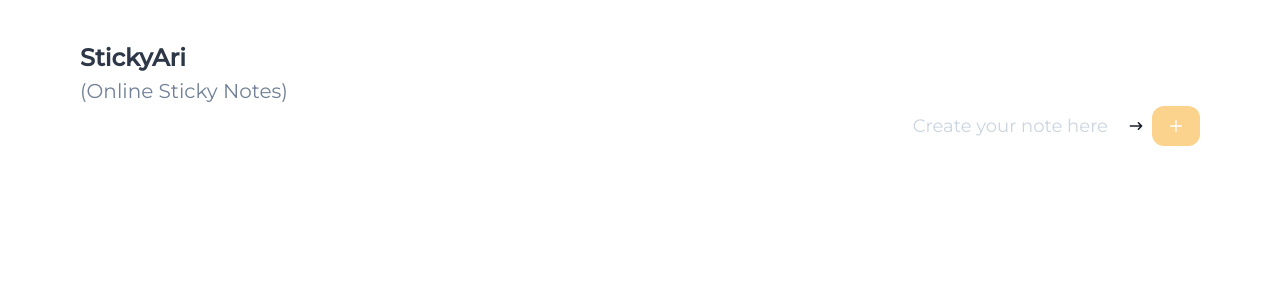
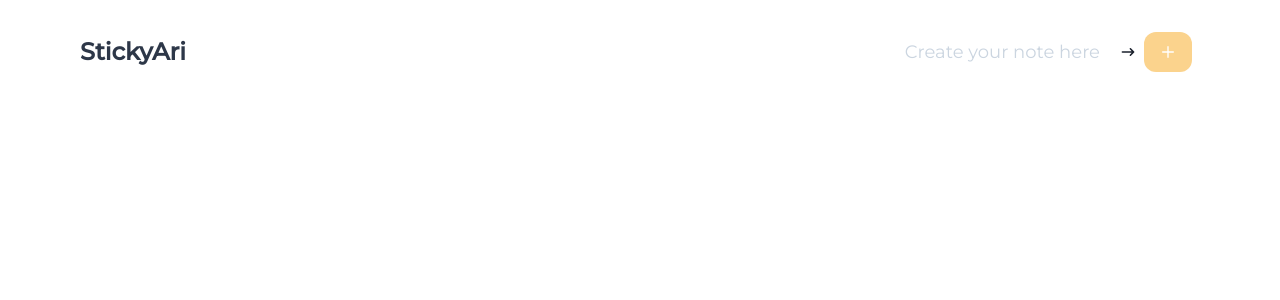
Before and after one commit to mmazzariello/StickyAri, a Next.js app: page / in a window 1280 px wide. Shown: the top 300 px of the page. Built offline with nearby package versions, Linux system fonts and the light colour scheme.

Commit message:
header style change

```diff
--- a/src/Home.js
+++ b/src/Home.js
@@ -54,19 +54,20 @@ export default function Home() {
   //     text: "nota 2"
   //   }
   // }
+
   return (
     <Box
       height="100%"
       ref={pageConstraintsRef}
       marginX={["5", "5", "5", "20"]}
-      marginY={["6", "6", "10", "10"]}
-      // border="2px solid blue"
+      marginY={["6", "6", "8", "8"]}
     >
       <Head>
         <title>Sticky Ari</title>
         <link rel="icon" href="/favicon.ico" />
       </Head>
-      <Box>
+
+      <Box display="flex" justifyContent="space-between" alignItems="center">
         <Text
           fontSize={["xl", "xl", "2xl", "2xl"]}
           color="gray.700"
@@ -74,20 +75,10 @@ export default function Home() {
         >
           StickyAri
         </Text>
-        <Text
-          fontSize={["md", "md", "xl", "xl"]}
-          color="gray.500"
-          fontWeight="normal"
-        >
-          (Online Sticky Notes)
-        </Text>
-        <Box
-          display="flex"
-          justifyContent="flex-end"
-          marginBottom="5"
-          alignItems="center"
-        >
+
         <Box marginX={["2"]} display="flex" alignItems="center">
+          {Object.keys(notes).length === 0 ? (
+            <>
               <Text
                 fontSize={["sm", "sm", "md", "lg"]}
                 color="gray.300"
@@ -96,26 +87,27 @@ export default function Home() {
                 Create your note here
               </Text>
               <HiArrowNarrowRight />
-          </Box>
-          <Box>
+            </>
+          ) : null}
+
           <Button
             onClick={handleAddNote}
             backgroundColor="orange.200"
             color="white"
             borderRadius="xl"
+            marginLeft="8px"
           >
             <HiOutlinePlus />
           </Button>
         </Box>
       </Box>
-        <Box>
+      <Box marginTop="20px">
         <AllNotes
           pageConstraintsRef={pageConstraintsRef}
           notes={notes}
           onUpdateNote={handleUpdateNote}
           onDelete={handleDeleteNote}
         />
-        </Box>
       </Box>
     </Box>
   );
```
Lines whose indentation alone changed are shown as unchanged.
